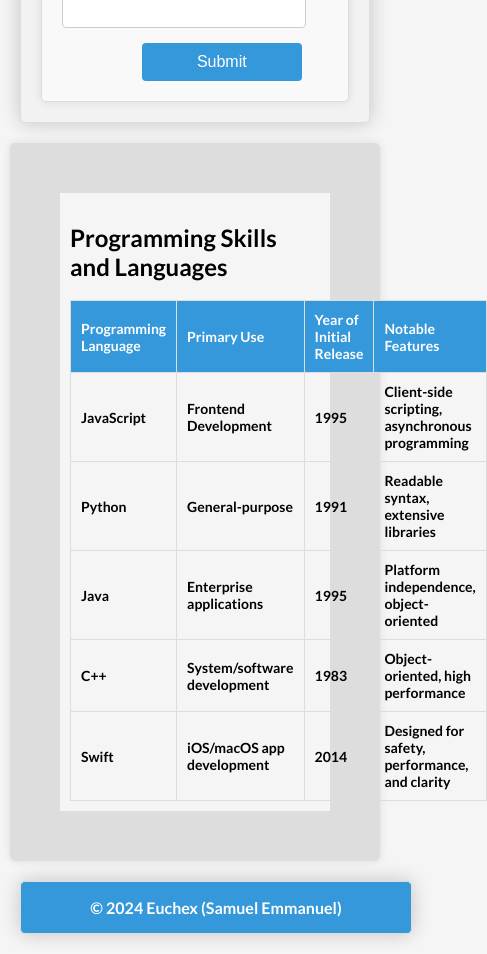
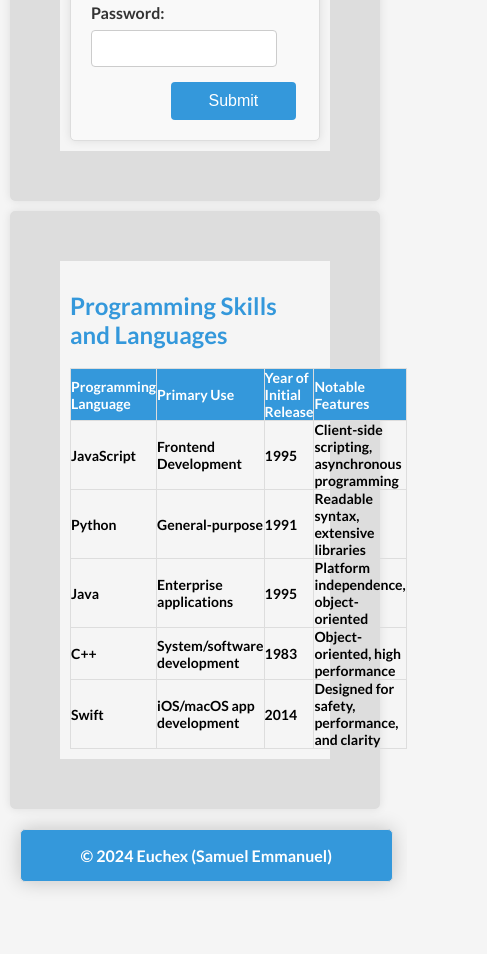
Before and after one commit to Euchex/ALT--TASK3, a plain HTML site: page index.html in a window 390 px wide. Shown: the part 1535-2489 px from the top of the page, 487 px wide, since content can reach past the window. After the commit the page ends 2437 px from the top, so only its background shows below. Drawn offline with Linux system fonts and the light colour scheme.

Commit message:
A little update on index and css file

```diff
--- a/index.html
+++ b/index.html
@@ -56,7 +56,8 @@
     </div>
     </section>
 
-    <section>
+    <section id="form">
+        <div class="content">
         <h2>Programming Skills and Languages</h2>
         <table>
             <tr>
@@ -96,6 +97,7 @@
                 <td>Designed for safety, performance, and clarity</td>
               </tr>
         </table>
+    </div>
     </section>
 
     <footer>
--- a/styles.css
+++ b/styles.css
@@ -60,7 +60,8 @@ section#training p {
 
 section#about,
 section#training,
-section#contact {
+section#contact
+section#form{
     background-color: #f2f2f2;
     margin: 20px;
     padding: 20px;
@@ -71,7 +72,8 @@ section#contact {
 
 section#about h2,
 section#training h2,
-section#contact h2 {
+section#contact h2,
+section#form h2 {
     color: #3498db;
 }
 
@@ -162,7 +164,7 @@ footer {
     margin: 20px;
     position: fixed;
     bottom: 0;
-    width: 100%;
+    width: 95%;
     border: 1px solid #ddd;
     border-radius: 5px;
     box-shadow: 0 0 20px rgba(0, 0, 0, 0.2);
@@ -184,6 +186,7 @@ footer {
         width: 100%;
         margin-top: 10px;
         overflow-x: auto;
+        max-width: fit-content;
     }
 
     table, th, td {
@@ -191,7 +194,7 @@ footer {
     }
 
     th, td {
-        padding: 10px;
+        padding: 0px;
     }
 
     footer{
```
